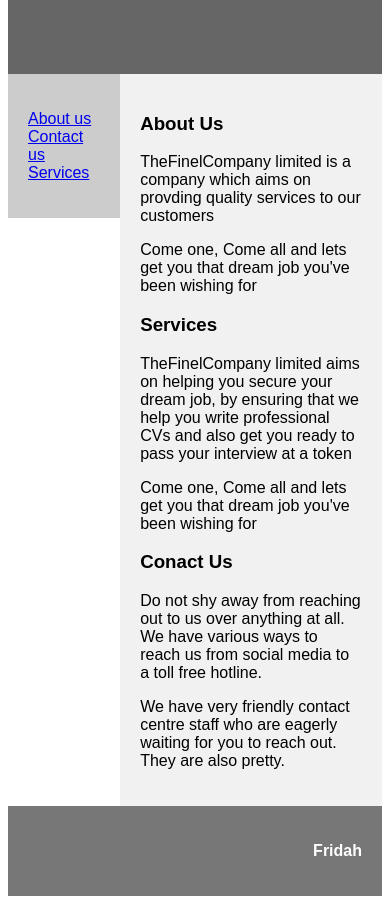
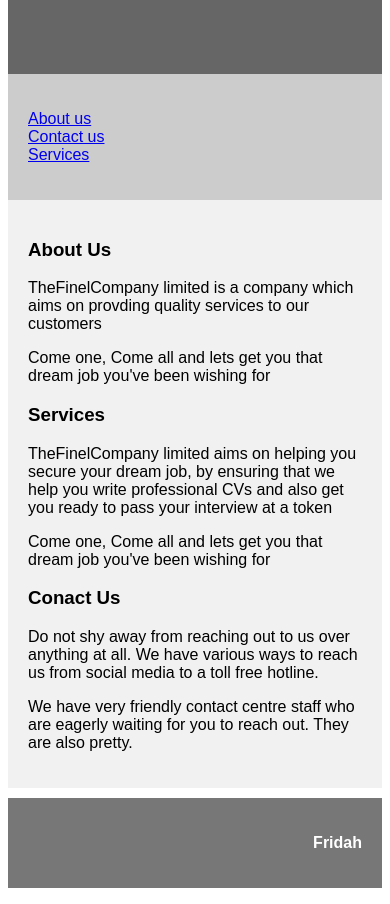
Before and after one commit to fridahmbithe/TheFinelCompany, a plain HTML site: page index.html in a window 390 px wide. Shown: the part 248-1152 px from the top of the page. Drawn offline with Linux system fonts and the light colour scheme.

Commit message:
added margin top for footer

```diff
--- a/index.css
+++ b/index.css
@@ -49,6 +49,7 @@ section::after {
   footer {
     background-color: #777;
     padding: 20px;
+    margin-top: 10px;
     text-align: right;
     color: white;
     bottom: 0px;
@@ -57,8 +58,8 @@ section::after {
   /* Responsive layout - makes the two columns/boxes stack on top of each other instead of next to each other, on small screens */
   @media (max-width: 600px) {
     nav, article {
-      /* width: 100%; */
-      position: relative;
+      width: 100%;
+      /* position: relative; */
       height: auto;
     }
   }
```
